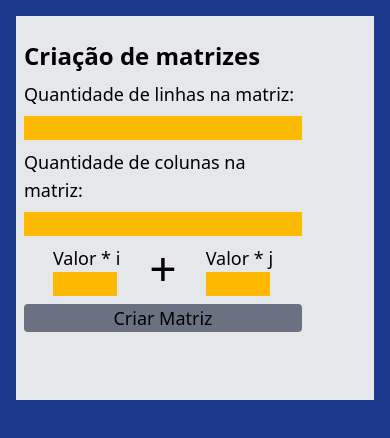
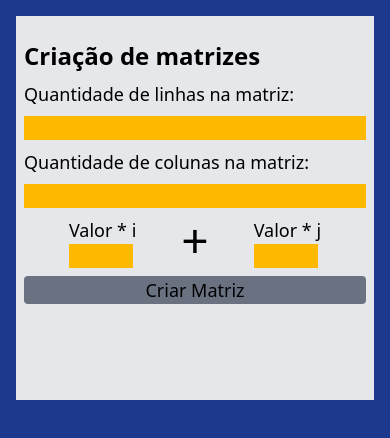
Before and after one commit to chriszanella/matrizes-js, a website: page index.html in a window 390 px wide. Drawn offline with Linux system fonts and the light colour scheme.

Commit message:
style: added responsiveness

```diff
--- a/index.html
+++ b/index.html
@@ -7,9 +7,9 @@
 
     <title>Matrizes com Javascript</title>
   </head>
-  <body class="w-full h-full bg-blue-900 p-4">
+  <body class="box-border w-full h-full bg-blue-900 p-4 flex justify-center items-center" >
     <div
-      class="w-full max-w-3xl h-full min-h-96 max-3xl mx-auto p-2 bg-gray-200 flex "
+      class="box-border flex flex-col md:flex-row w-full max-w-2xl h-full min-h-96 p-2 bg-gray-200"
     >
 
     <form class="inline-flex flex-col gap-2 mt-4">
--- a/main.js
+++ b/main.js
@@ -22,7 +22,6 @@ function criarMatriz() {
     controleDeLinha.push(controleDeColuna);
     controleDeColuna = [];
   }
-  console.log(controleDeLinha);
   return controleDeLinha
 }
 
--- a/src/input.css
+++ b/src/input.css
@@ -1 +1,7 @@
 @import "tailwindcss";
+
+@layer base: {
+  div, form, input, button {
+    @apply box-border;
+  }
+}
```
Also changed, not shown: src/output.css.
